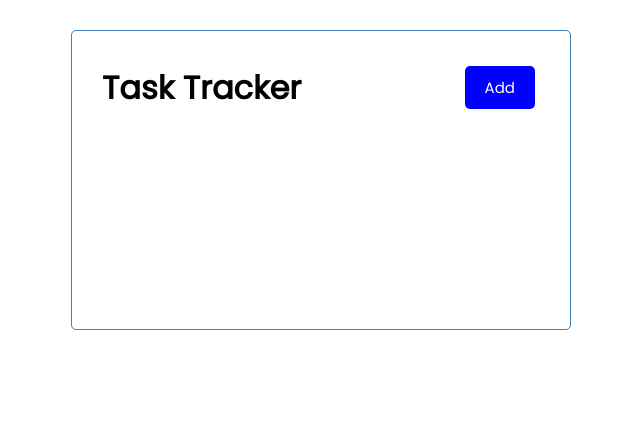
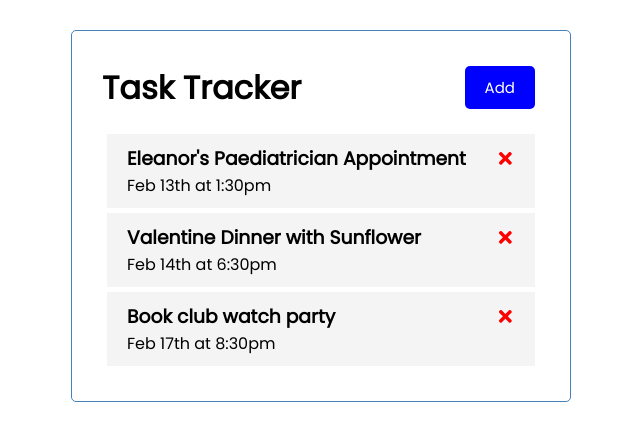
Before and after one commit to David-Inkheart/react-task-tracker, a React (Create React App) app: page / in a window 1280 px wide. Shown: the top 440 px of the page, without its empty margins (319-959 px from the left). Built offline with nearby package versions, Linux system fonts and the light colour scheme.

Commit message:
add tasks

```diff
--- a/package.json
+++ b/package.json
@@ -8,6 +8,7 @@
     "@testing-library/user-event": "^13.5.0",
     "react": "^18.2.0",
     "react-dom": "^18.2.0",
+    "react-icons": "^4.7.1",
     "react-scripts": "5.0.1",
     "web-vitals": "^2.1.4"
   },
--- a/src/App.js
+++ b/src/App.js
@@ -1,10 +1,34 @@
+import { useState } from 'react'
 import Header from './components/Header'
+import Tasks from './components/Tasks';
 
 //function App() {
 const App = () => {
+  const [tasks, setTasks] = useState([
+    {
+      id: 1,
+      text: "Eleanor's Paediatrician Appointment",
+      day: 'Feb 13th at 1:30pm',
+      reminder: true,
+    },
+    {
+      id: 2,
+      text: 'Valentine Dinner with Sunflower',
+      day: 'Feb 14th at 6:30pm',
+      reminder: true,
+    },
+    {
+      id: 3,
+      text: "Book club watch party",
+      day: 'Feb 17th at 8:30pm',
+      reminder: false,
+    },
+  ])
+
   return (
     <div className="container">
       <Header />
+      <Tasks tasks={tasks}/>
     </div>
   );
 }
--- /dev/null
+++ b/src/components/Task.js
@@ -0,0 +1,14 @@
+import { FaTimes } from 'react-icons/fa'
+
+const Task = ({ task }) => {
+  return (
+    <div className="task">
+      <h3>
+        {task.text} <FaTimes style={{ color: 'red', cursor: 'pointer' }}/>
+      </h3>
+      <p>{task.day}</p>
+    </div>
+  )
+}
+
+export default Task
--- a/src/components/Tasks.js
+++ b/src/components/Tasks.js
@@ -1,29 +1,13 @@
-const tasks = [
-    {
-        id: 1,
-        text: "Eleanor's Paediatrician Appointment",
-        day: 'Feb 13th at 1:30pm',
-        reminder: true,
-    },
-    {
-        id: 2,
-        text: 'Valentine Dinner with Sunflower',
-        day: 'Feb 14th at 6:30pm',
-        reminder: true,
-    },
-    {
-        id: 3,
-        text: "Book club watch party",
-        day: 'Feb 17th at 8:30pm',
-        reminder: false,
-    },
-]
+import Task from './Task'
 
-const Tasks = () => {
+const Tasks = ({ tasks }) => {
+
   return (
-    <div>
-
-    </div>
+    <>
+      {tasks.map((task) => (
+        <Task key={task.id} task={task} />
+      ))}
+    </>
   )
 }
 
```
Also changed, not shown: 1 other file (tests, documents, lock files or other folders).
